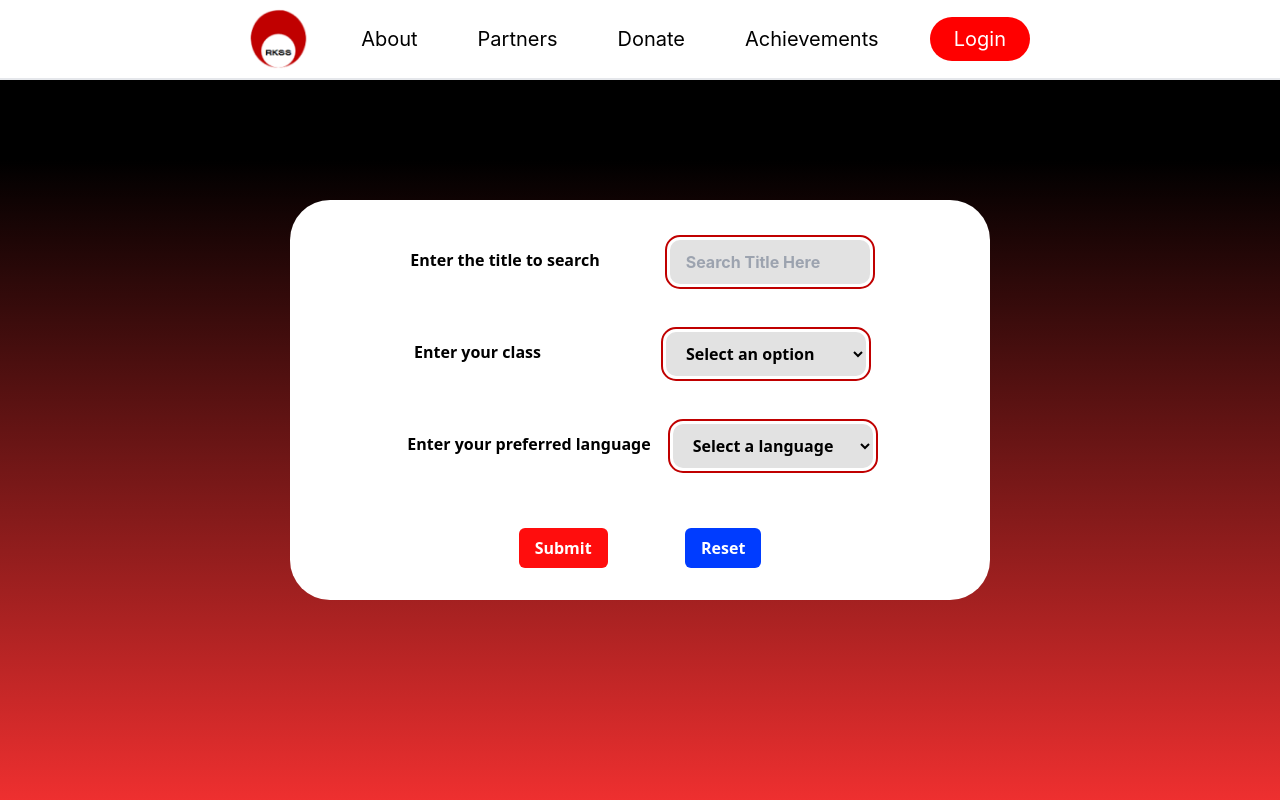
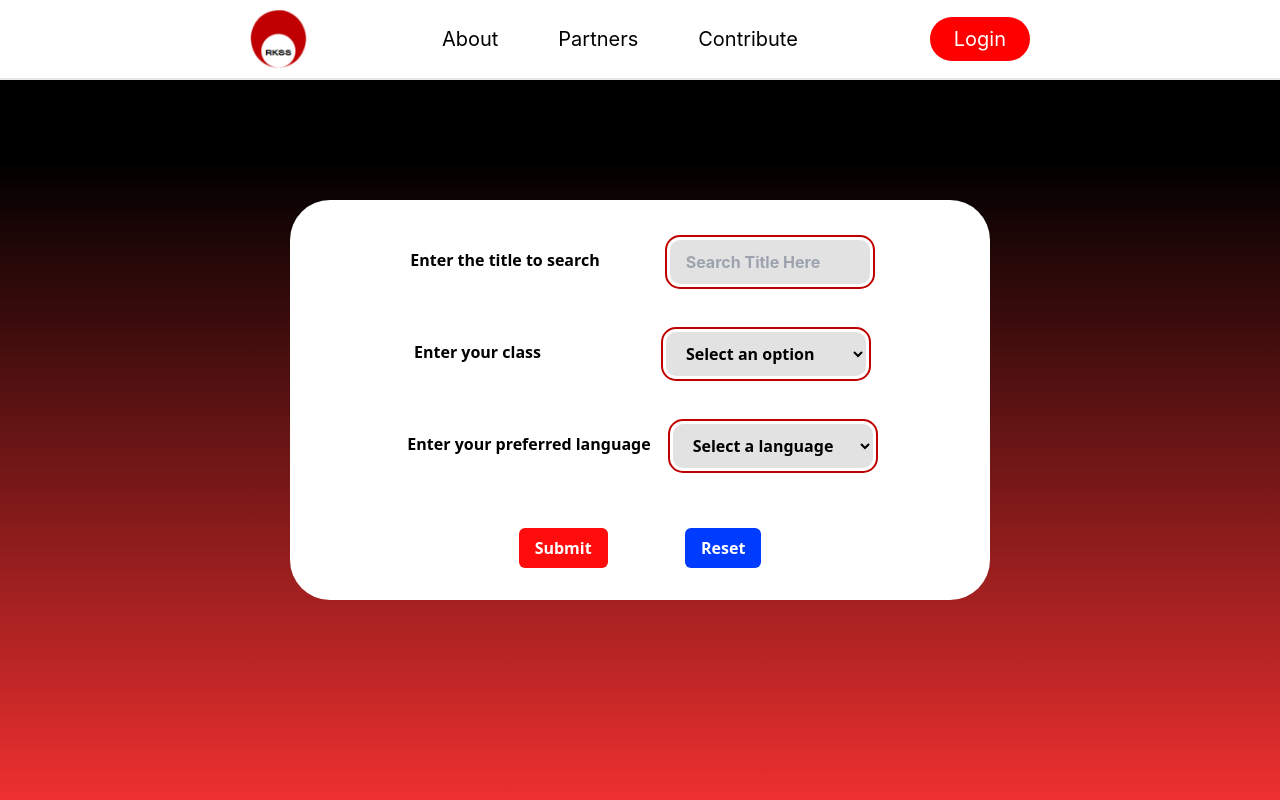
Before and after one commit to cfgmumbai2023/Team-7, a React (Create React App) app in the folder client/vlearn/: page / in a window 1280 px wide. Built offline with nearby package versions, Linux system fonts and the light colour scheme.

Commit message:
[UPDATED] Header

```diff
--- a/client/vlearn/src/components/Navbar.jsx
+++ b/client/vlearn/src/components/Navbar.jsx
@@ -19,13 +19,8 @@ const Navbar = () => {
 
         },
         {
-            id:3,
-            link:"donate",
-
-        },
-        {
             id:4,
-            link:"achievements",
+            link:"Contribute",
         },
     ];
 
```
